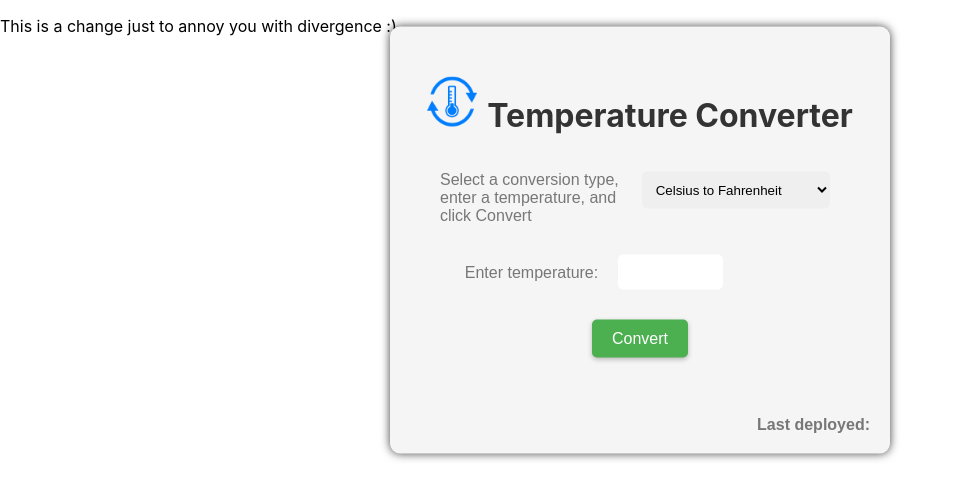
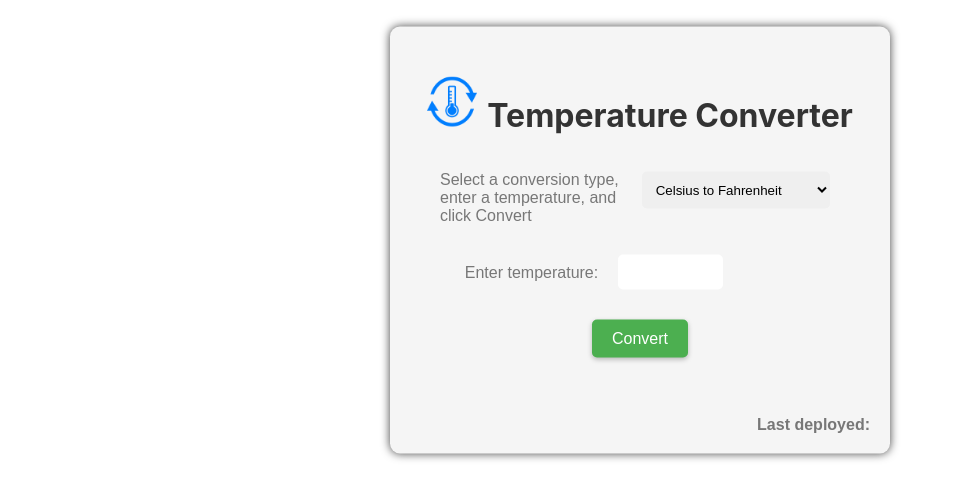
Before and after one commit to dfratte/temperature-converter, a React (Create React App) app: page / in a window 1280 px wide. Shown: the top 498 px of the page, without its empty margins (0-960 px from the left). Built offline with nearby package versions, Linux system fonts and the light colour scheme; no server answers.

Commit message:
Revert "Add some divergence"
This reverts commit 9b8547289416ad55ff964b2f34c50f90cd2470bc.

```diff
--- a/src/App.js
+++ b/src/App.js
@@ -5,7 +5,6 @@ function App() {
   return (
     <div className="App">
       <TemperatureConverterComponent />
-      <p>This is a change just to annoy you with divergence :)</p>
     </div>
   );
 }
```
